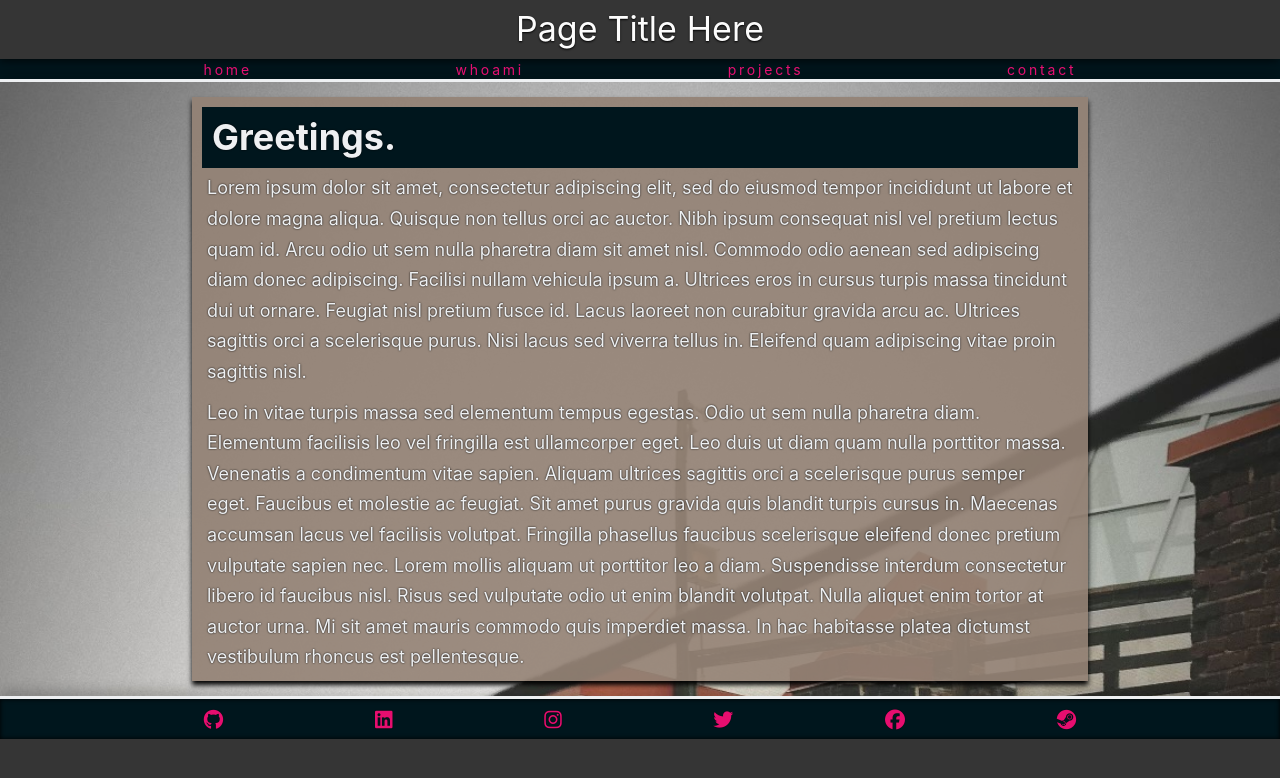
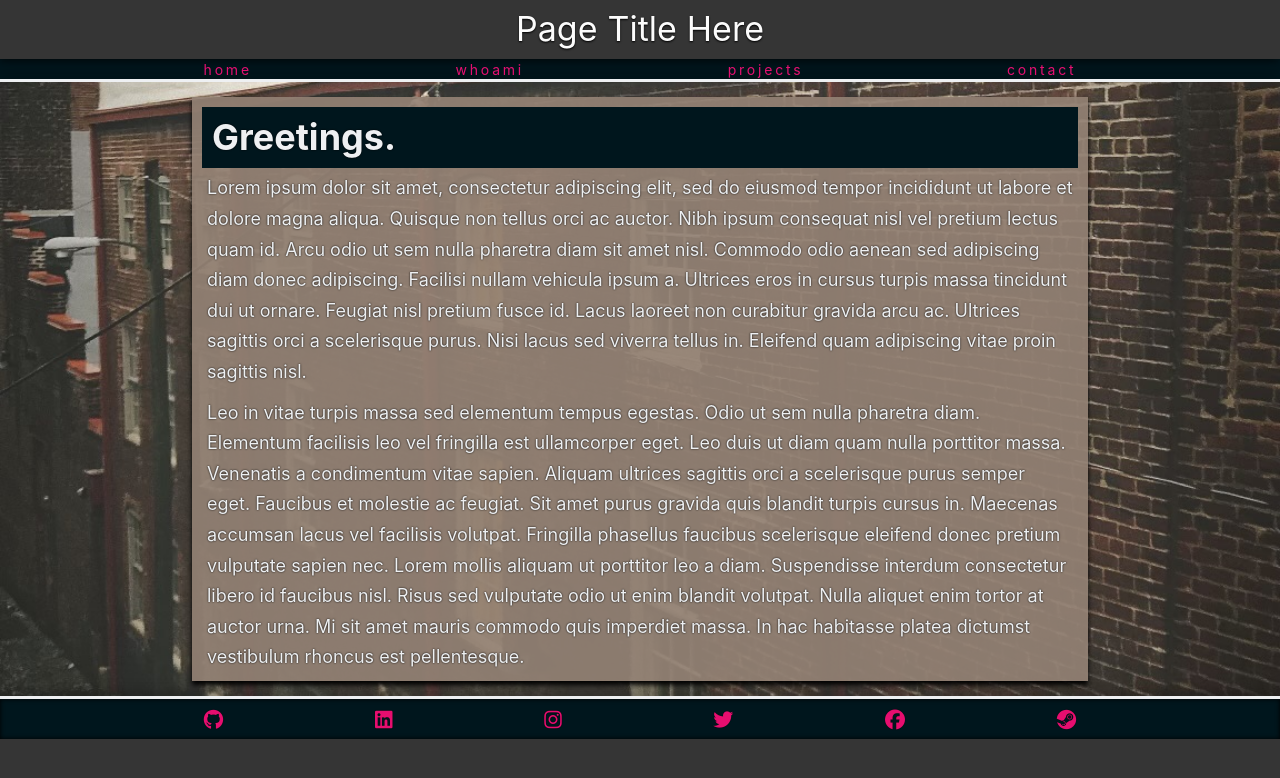
Before and after one commit to Zeverai/pp-z--cli, a React (Create React App) app: page /about in a window 1280 px wide. Shown: the top 778 px of the page. Built offline with nearby package versions, Linux system fonts and the light colour scheme.

Commit message:
Note formatting change.

```diff
--- a/src/css/About.css
+++ b/src/css/About.css
@@ -13,7 +13,8 @@
    background-image: url(../images/richmond.jpg);
    background-repeat: no-repeat;
    background-size: cover;
-   background-size: 100%;
+   background-position: right;
+   /* background-width: 500px; */
 }
 
 .about-meat-wrapper {
--- a/src/pages/About.js
+++ b/src/pages/About.js
@@ -1,6 +1,5 @@
 // ________________________________________________________________| Imports
 import React, { Fragment } from "react";
-import { fadeInRight } from "react-animations";
 
 // __________________f_____________________________________________| Style
 import "../css/About.css";
--- a/src/pages/Contact.js
+++ b/src/pages/Contact.js
@@ -1,7 +1,7 @@
-// ----------------------------------------------------------------| React
+// ________________________________________________________________| Imports
 import React, { Fragment } from "react";
 
-// ----------------------------------------------------------------| Component
+// ________________________________________________________________| Contact
 const Contact = () => {
    return <Fragment></Fragment>;
 };
--- a/src/pages/Hobbies.js
+++ b/src/pages/Hobbies.js
@@ -1,5 +1,6 @@
+// ________________________________________________________________| Imports
 import React, { Fragment } from "react";
-
+// ________________________________________________________________| Hobbies
 const Hobbies = () => {
    return <Fragment></Fragment>;
 };
--- a/src/pages/Home.js
+++ b/src/pages/Home.js
@@ -1,7 +1,7 @@
-// ----------------------------------------------------------------| React
+// ________________________________________________________________| Imports
 import React, { Fragment } from "react";
 
-// ----------------------------------------------------------------| Component
+// ________________________________________________________________| Home
 const Home = () => {
    return <Fragment></Fragment>;
 };
--- a/src/pages/Projects.js
+++ b/src/pages/Projects.js
@@ -1,5 +1,6 @@
+// ________________________________________________________________| Imports
 import React, { Fragment } from "react";
-
+// ________________________________________________________________| Projects
 const Projects = () => {
    return <Fragment></Fragment>;
 };
```
